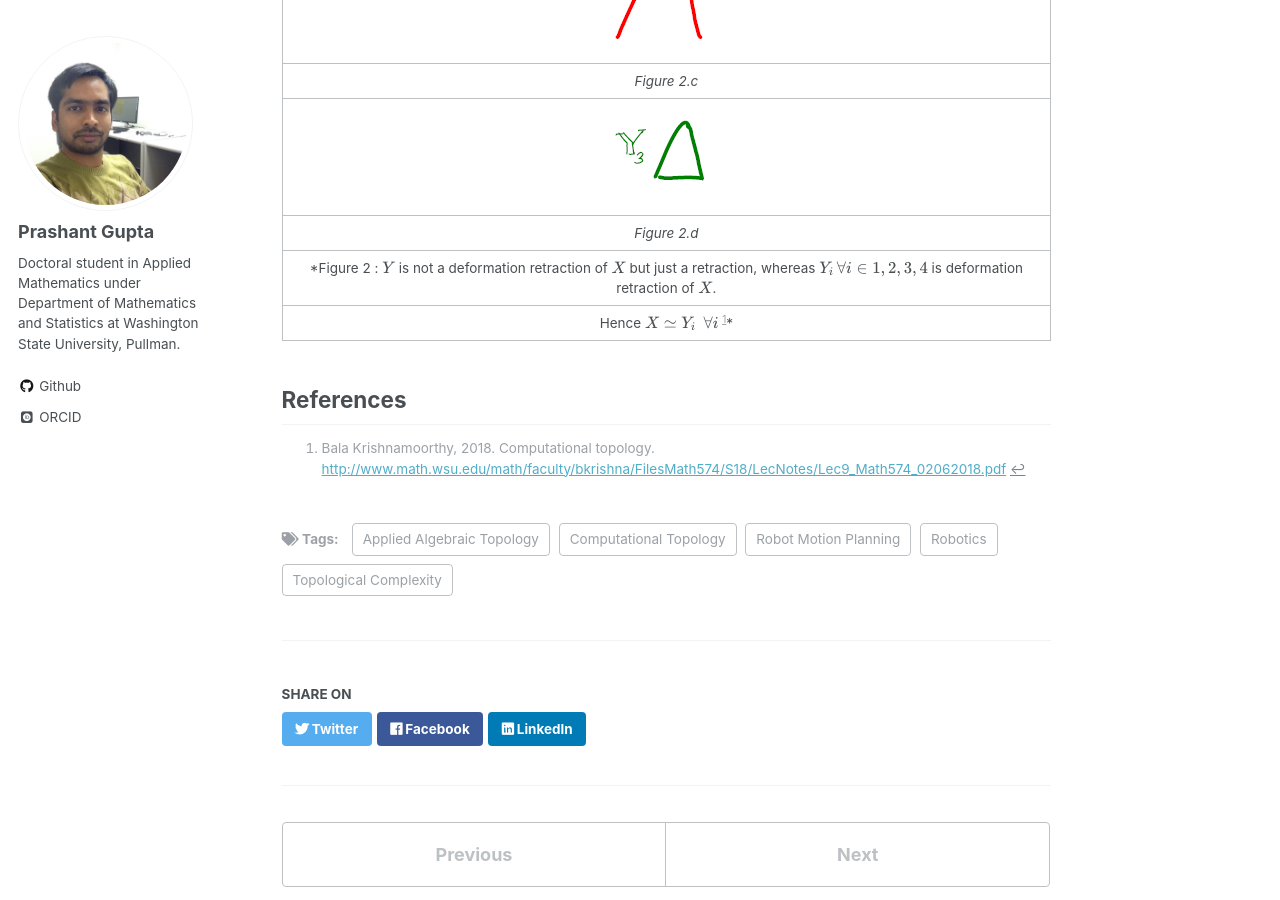
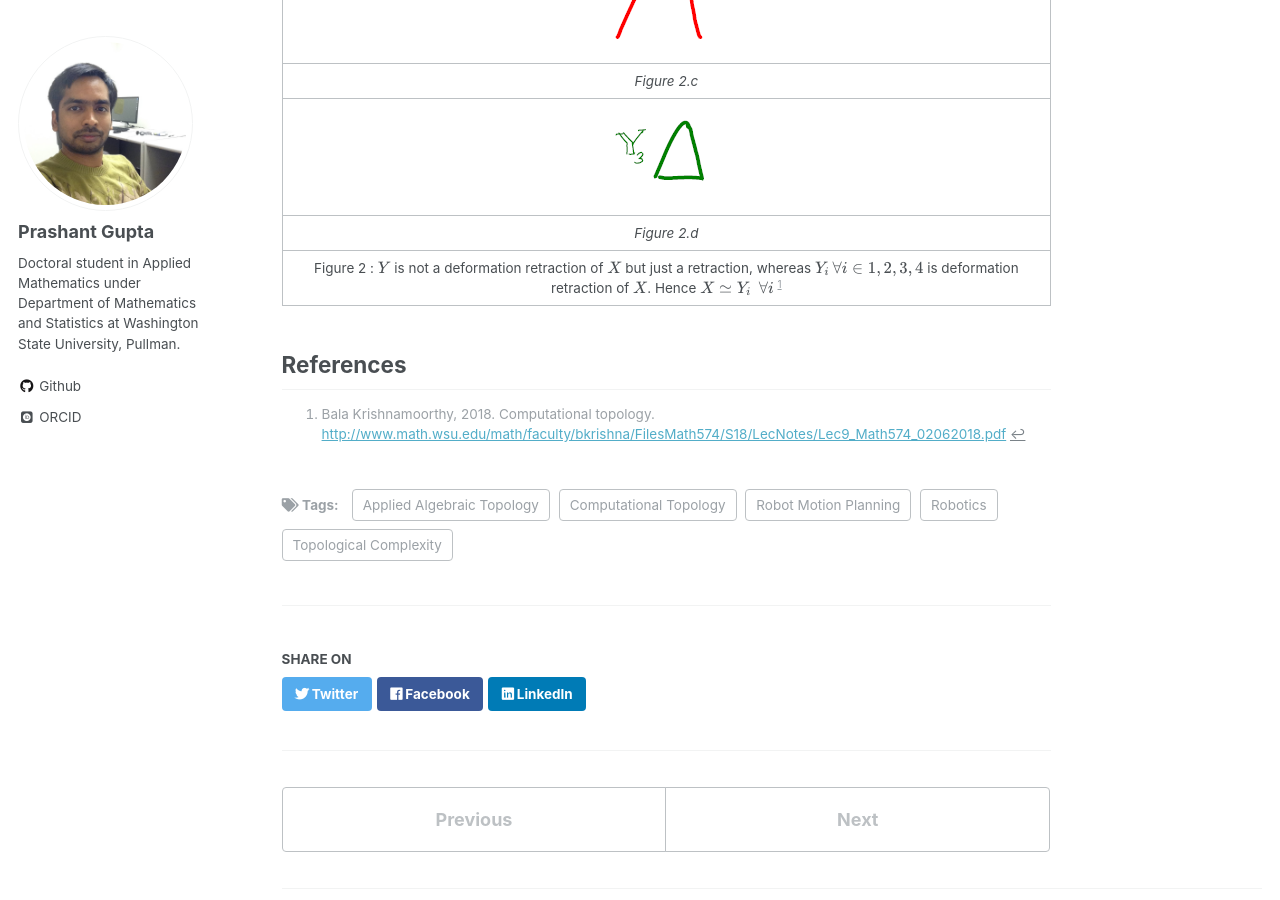
Before and after one commit to pragup/pragup.github.io, a Jekyll site: the page built from _posts/2020-03-08-Topological-Robot-Motion-Planning.md, in a window 1280 px wide and 900 px high, scrolled down 2549 px. Built offline with Jekyll 4.4.1, drawn with Linux system fonts in a browser that asks for light colours; some web fonts are replaced; formulas are drawn with MathJax 3.

Commit message:
no message

```diff
--- a/_posts/2020-03-08-Topological-Robot-Motion-Planning.md
+++ b/_posts/2020-03-08-Topological-Robot-Motion-Planning.md
@@ -69,8 +69,7 @@ $$g \circ f \simeq {id}_{X}$$. Denoted by $X \simeq Y$. Some examples are shown
 |![Figure 2d]( https://pragup.github.io/images/topologyrobotmotionplanning_Figure2d.PNG)|
 |:--:|
 | *Figure 2.d* |
-| *Figure 2 : $Y$ is not a deformation retraction of $X$ but just a retraction, whereas $Y_i$ $\forall i \in {1, 2, 3, 4}$  is deformation retraction of $X$.
-Hence $$X \simeq Y_i ~~\forall i$$ [^Ba2018]*|
+| Figure 2 : $Y$ is not a deformation retraction of $X$ but just a retraction, whereas $Y_i$ $\forall i \in {1, 2, 3, 4}$  is deformation retraction of $X$. Hence $$X \simeq Y_i ~~\forall i$$  [^Ba2018]|
 
 
 
```
